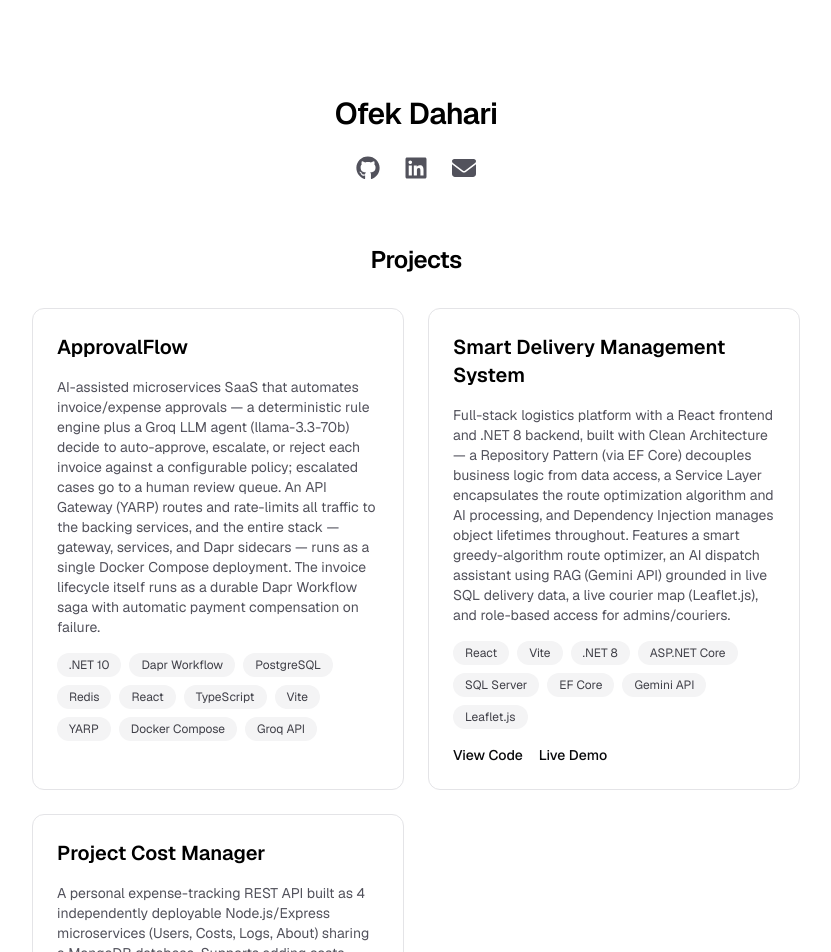
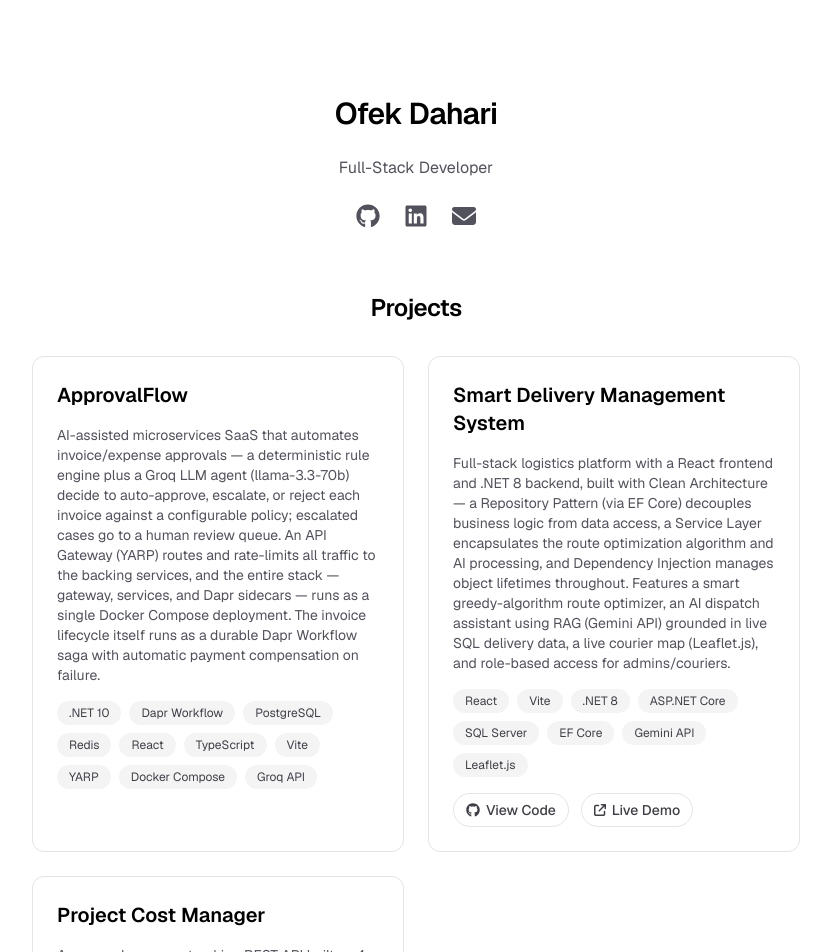
Before and after one commit to ofekda99/my-portfolio, a Next.js app: page / in a window 1280 px wide. Shown: the top 952 px of the page, without its empty margins (224-1055 px from the left). Built offline with nearby package versions, Linux system fonts and the light colour scheme.

Commit message:
Add tagline and icon buttons for project links

```diff
--- a/app/components/ProjectCard.tsx
+++ b/app/components/ProjectCard.tsx
@@ -1,3 +1,5 @@
+import { FaGithub, FaArrowUpRightFromSquare } from "react-icons/fa6";
+
 export type Project = {
   name: string;
   description: string;
@@ -25,14 +27,15 @@ export default function ProjectCard({ project }: { project: Project }) {
         ))}
       </ul>
       {(githubUrl || liveUrl) && (
-        <div className="flex gap-4 text-sm font-medium">
+        <div className="flex gap-3 text-sm font-medium">
           {githubUrl && (
             <a
               href={githubUrl}
               target="_blank"
               rel="noopener noreferrer"
-              className="text-zinc-950 hover:underline dark:text-zinc-50"
+              className="flex items-center gap-1.5 rounded-full border border-zinc-200 px-3 py-1.5 text-zinc-700 transition-colors hover:border-zinc-400 hover:bg-zinc-50 dark:border-zinc-800 dark:text-zinc-300 dark:hover:border-zinc-600 dark:hover:bg-zinc-900"
             >
+              <FaGithub aria-hidden="true" size={14} />
               View Code
             </a>
           )}
@@ -41,8 +44,9 @@ export default function ProjectCard({ project }: { project: Project }) {
               href={liveUrl}
               target="_blank"
               rel="noopener noreferrer"
-              className="text-zinc-950 hover:underline dark:text-zinc-50"
+              className="flex items-center gap-1.5 rounded-full border border-zinc-200 px-3 py-1.5 text-zinc-700 transition-colors hover:border-zinc-400 hover:bg-zinc-50 dark:border-zinc-800 dark:text-zinc-300 dark:hover:border-zinc-600 dark:hover:bg-zinc-900"
             >
+              <FaArrowUpRightFromSquare aria-hidden="true" size={12} />
               Live Demo
             </a>
           )}
--- a/app/page.tsx
+++ b/app/page.tsx
@@ -11,6 +11,9 @@ export default function Home() {
           <h1 className="text-3xl font-semibold tracking-tight text-black dark:text-zinc-50">
             Ofek Dahari
           </h1>
+          <p className="text-base text-zinc-600 dark:text-zinc-400">
+            Full-Stack Developer
+          </p>
           <SocialLinks links={SOCIAL_LINKS} />
         </div>
         <Projects projects={PROJECTS} />
```
